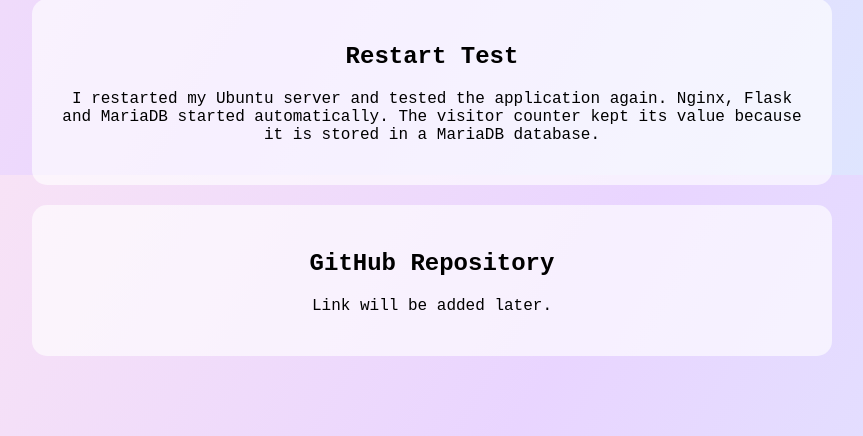
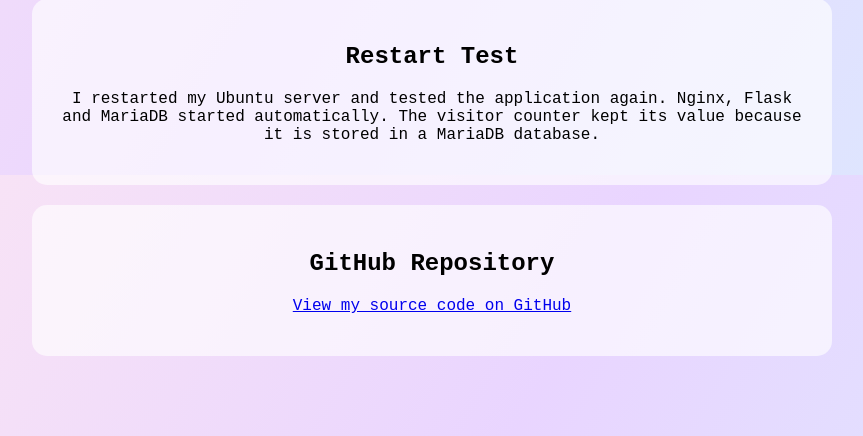
Before and after one commit to teeapiet/viikkotehtava2, a Flask app: template templates/index.html in a window 1280 px wide. Shown: the part 625-1061 px from the top of the page, without its empty margins (208-1071 px from the left). Run offline with Flask 3, Linux system fonts and the light colour scheme; the template is opened without the code that fills it, so the values that code supplies are empty.

Commit message:
Add GitHub repository link

```diff
--- a/templates/index.html
+++ b/templates/index.html
@@ -79,7 +79,9 @@
 
     <div class="box">
         <h2>GitHub Repository</h2>
-        <p>Link will be added later.</p>
+        <p> <a href="https://github.com/teeapiet/viikkotehtava2">
+    View my source code on GitHub
+  </a></p>
     </div>
 
 </body>
```
